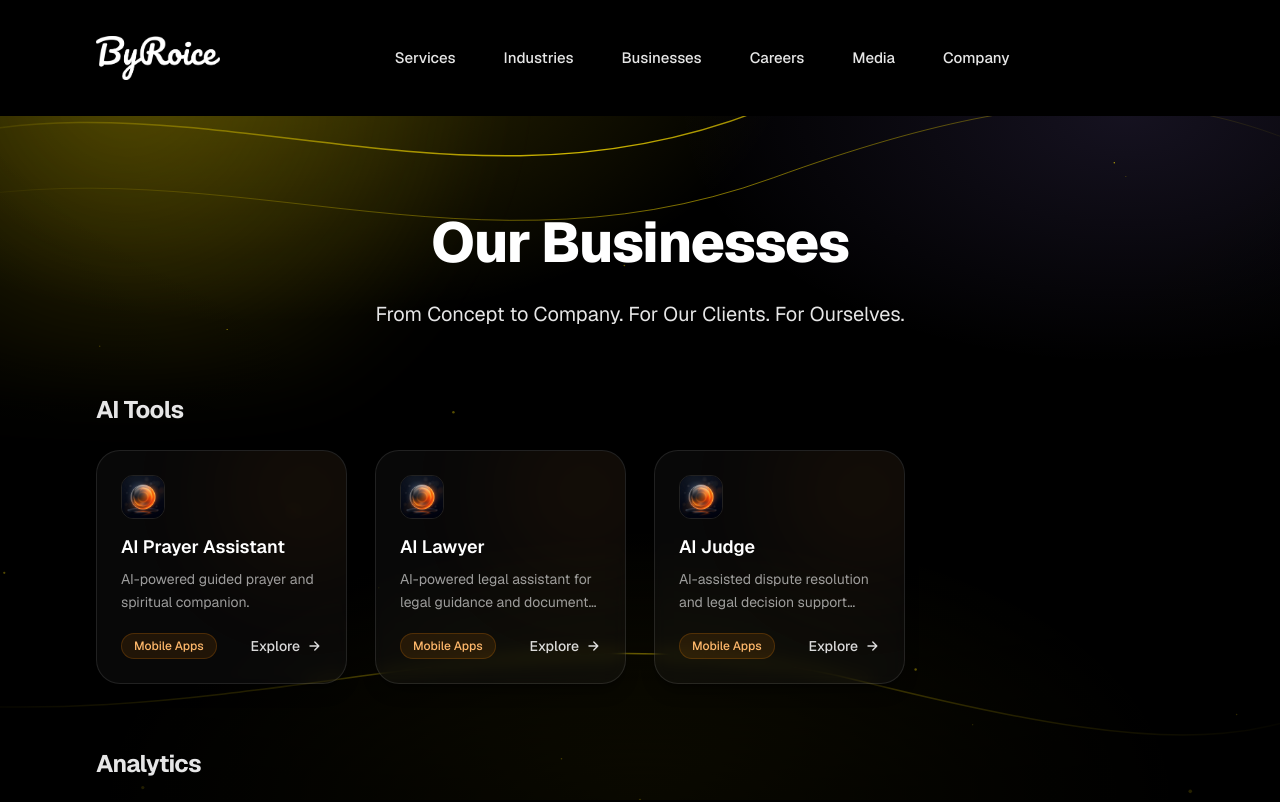
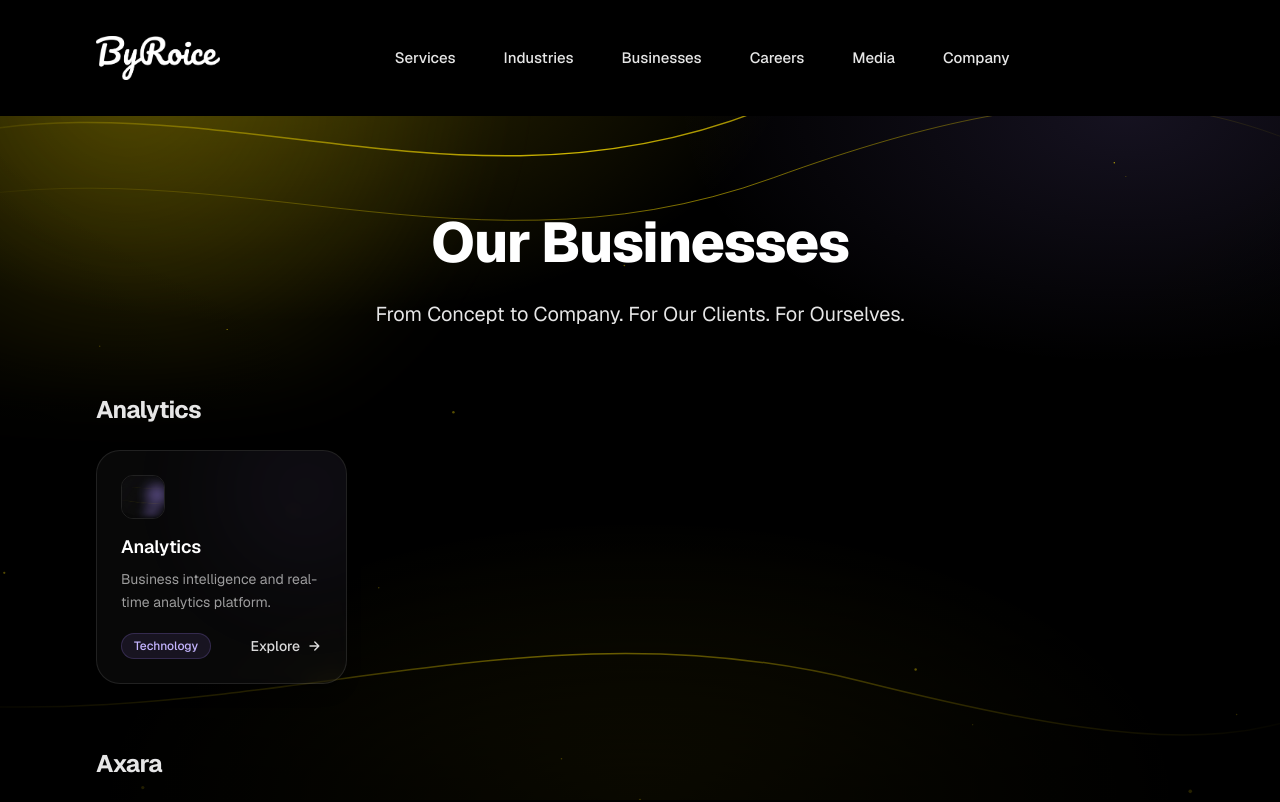
Before and after one commit to doutyacodes/byroice-web, a Next.js app: page /business in a window 1280 px wide. Shown: the top 802 px of the page. Built offline with nearby package versions, Linux system fonts and the light colour scheme.

Commit message:
Remove AI Tools heading and split into 3 distinct products

```diff
--- a/components/business/BusinessGrid.tsx
+++ b/components/business/BusinessGrid.tsx
@@ -17,7 +17,6 @@
   if (name.includes("Homedel")) return "Homedel";
   if (name.includes("PersAnalytics")) return "PersAnalytics";
   if (name.includes("Game Trade")) return "Game Trade";
-  if (name.includes("AI Prayer") || name.includes("AI Lawyer") || name.includes("AI Judge")) return "AI Tools";
 
   return name.split(" ")[0];
 }
--- a/lib/businesses.ts
+++ b/lib/businesses.ts
@@ -435,7 +435,7 @@
   },
   {
     id: "ai-prayer-assistant",
-    name: "AI Prayer Assistant",
+    name: "Prayer Assistant",
     category: "Mobile Apps",
     description:
       "AI-powered guided prayer and spiritual companion.",
@@ -557,14 +557,14 @@
 
   {
     id: "ai-lawyer",
-    name: "AI Lawyer",
+    name: "Lawyer",
     category: "Mobile Apps",
     description:
       "AI-powered legal assistant for legal guidance and document analysis.",
   },
   {
     id: "ai-judge",
-    name: "AI Judge",
+    name: "Judge",
     category: "Mobile Apps",
     description:
       "AI-assisted dispute resolution and legal decision support platform.",
```
